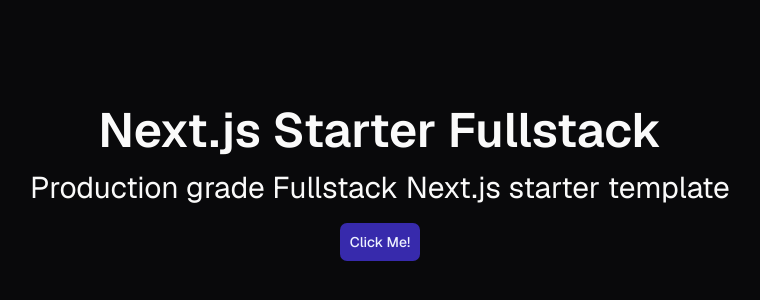
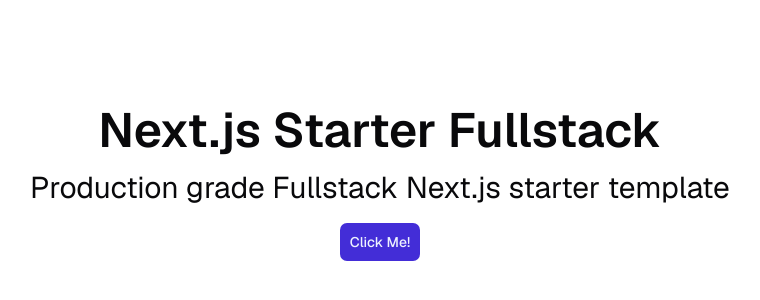
Before and after one commit to ShankarDutta/student-portal-webapp, a Next.js app: page / in a window 1280 px wide. Shown: the part 216-516 px from the top of the page, without its empty margins (260-1020 px from the left). Built offline with nearby package versions, Linux system fonts and the light colour scheme.

Commit message:
Refactor: project clean up

```diff
--- a/src/app/layout.tsx
+++ b/src/app/layout.tsx
@@ -1,4 +1,4 @@
-import ThemeProvider from "@/components/Providers/ThemeProvider";
+import { Toaster } from "@/components/shadcnui/toast";
 import { geistMono, geistSans, interHeading } from "@/lib/fonts";
 import { LayoutProps } from "@/lib/types";
 import { cn } from "@/lib/utils";
@@ -13,15 +13,10 @@
         geistSans.variable,
         geistMono.variable,
         interHeading.variable,
-      )}
-      suppressHydrationWarning>
+      )}>
       <body>
-        <ThemeProvider
-          attribute={"class"}
-          defaultTheme="dark"
-          enableSystem={false}>
-          {children}
-        </ThemeProvider>
+        {children}
+        <Toaster timeout={2000} />
       </body>
     </html>
   );
--- a/src/app/page.tsx
+++ b/src/app/page.tsx
@@ -1,4 +1,3 @@
-import Header from "@/components/Layout/Header";
 import ToastButton from "@/components/ToastButton";
 import { Metadata } from "next";
 
@@ -10,8 +9,6 @@
 const page = () => {
   return (
     <>
-      <Header />
-
       <main className="grid h-dvh place-items-center">
         <section className="space-y-4 text-center">
           <h1 className="text-5xl font-semibold">Next.js Starter Fullstack</h1>
--- a/src/components/Layout/ThemeToggleButton.tsx
+++ /dev/null
@@ -1,27 +0,0 @@
-"use client";
-
-import { MoonStarIcon, SunIcon } from "lucide-react";
-import { useTheme } from "next-themes";
-
-const ThemeToggleButton = () => {
-  const { theme, setTheme } = useTheme();
-
-  return (
-    <button
-      type="button"
-      onClick={() => setTheme(theme === "dark" ? "light" : "dark")}
-      className="flex cursor-pointer items-center">
-      <SunIcon
-        size={24}
-        className="-rotate-90 opacity-100 transition-all duration-300 dark:rotate-0 dark:opacity-0"
-      />
-
-      <MoonStarIcon
-        size={24}
-        className="absolute -rotate-90 opacity-0 transition-all duration-300 dark:rotate-0 dark:opacity-100"
-      />
-    </button>
-  );
-};
-
-export default ThemeToggleButton;
--- a/src/components/Providers/ThemeProvider.tsx
+++ /dev/null
@@ -1,19 +0,0 @@
-"use client";
-
-import { ThemeProvider as NextThemesProvider } from "next-themes";
-import { ComponentProps } from "react";
-import { Toaster } from "../shadcnui/toast";
-
-type ThemeProviderProps = ComponentProps<typeof NextThemesProvider>;
-
-const ThemeProvider = ({ children, ...props }: ThemeProviderProps) => {
-  return (
-    <NextThemesProvider {...props}>
-      {children}
-
-      <Toaster timeout={2000} />
-    </NextThemesProvider>
-  );
-};
-
-export default ThemeProvider;
```
